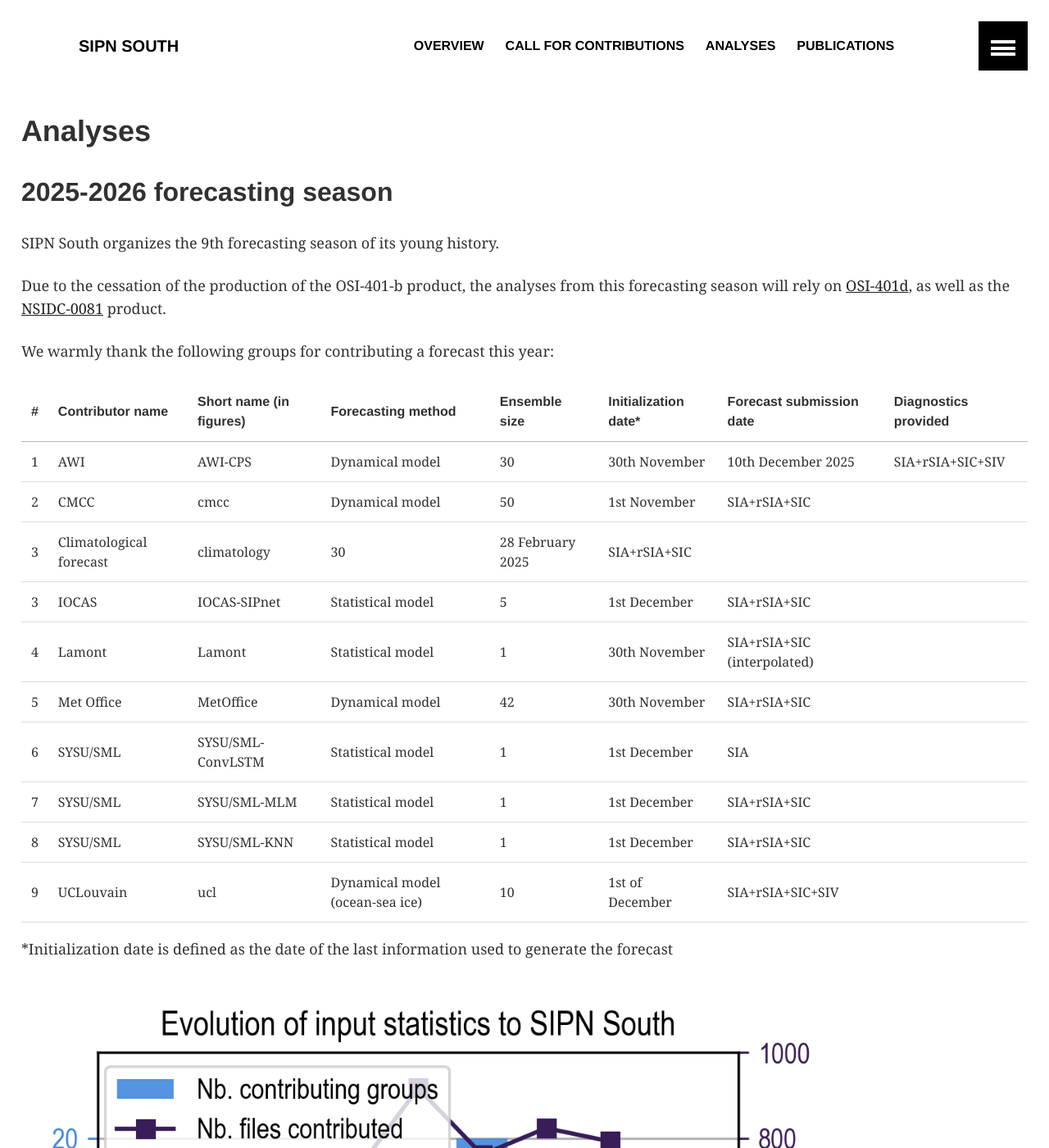
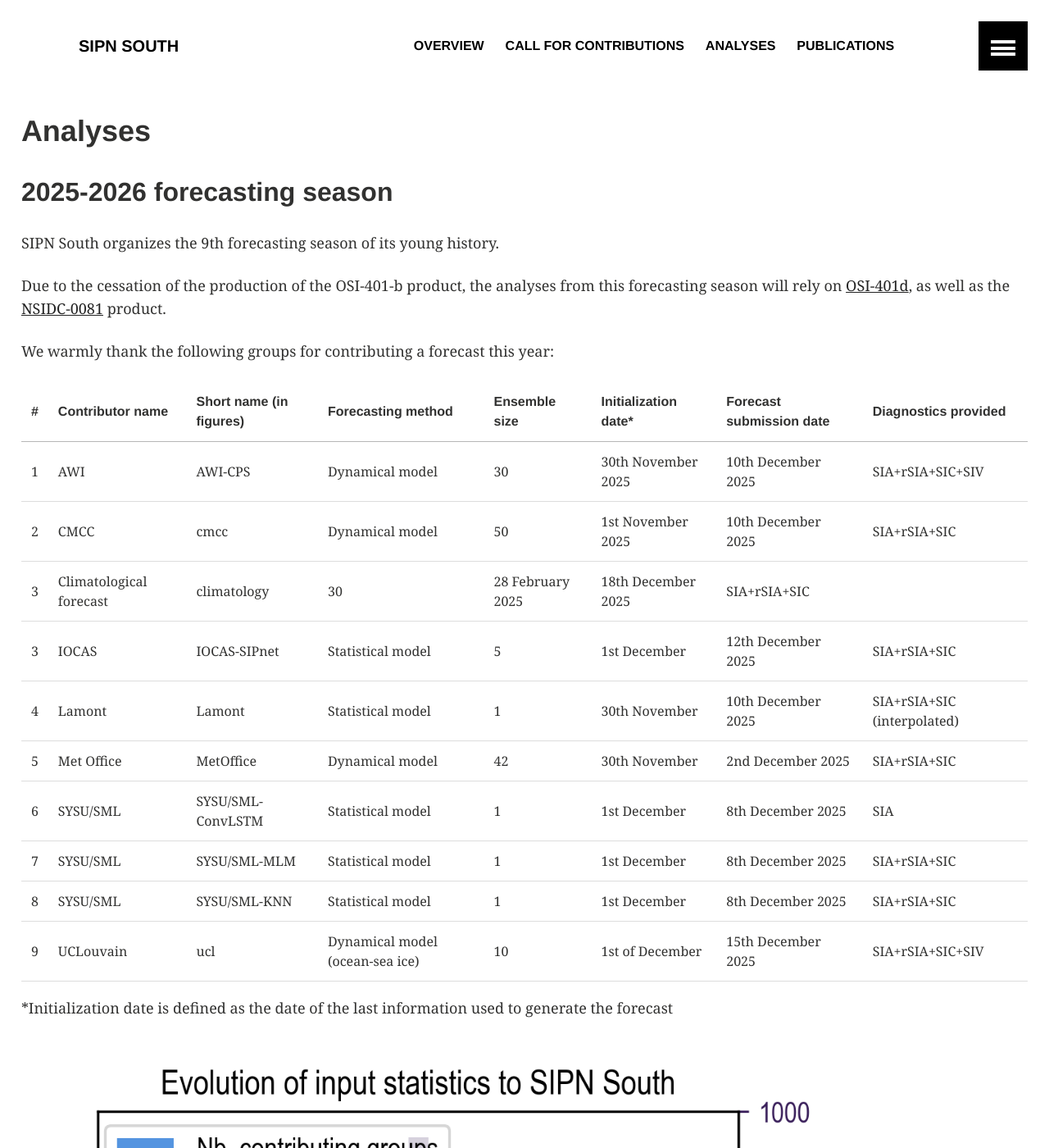
Before and after one commit to fmassonn/sipn-south.github.io, a Jekyll site: the page built from analyses.md, in a window 1280 px wide and 1400 px high. Shown: the whole window at 82% size. Built offline with Jekyll 4.4.1, drawn with Linux system fonts in a browser that asks for light colours; our own code applies the rules of GitHub Pages for plain Markdown files.

Commit message:
Update analyses.md

```diff
--- a/analyses.md
+++ b/analyses.md
@@ -10,16 +10,16 @@ We warmly thank the following groups for contributing a forecast this year:
 
 | # | Contributor name | Short name (in figures) | Forecasting method              | Ensemble size  | Initialization date* | Forecast submission date   | Diagnostics provided        |
 |---|------------------|-------------------------|---------------------------------|----------------|---------------------|-----------------------------|-----------------------------|
-| 1 | AWI              | AWI-CPS                 | Dynamical model                 | 30             | 30th November       |  10th December 2025         | SIA+rSIA+SIC+SIV            |
-| 2 | CMCC             | cmcc                    | Dynamical model                 | 50             | 1st  November       | SIA+rSIA+SIC                |
-| 3 | Climatological forecast                    | climatology                     | 30             | 28 February 2025    | SIA+rSIA+SIC                |
-| 3 | IOCAS            | IOCAS-SIPnet            | Statistical model               | 5              | 1st  December       | SIA+rSIA+SIC                |
-| 4 | Lamont           | Lamont                  | Statistical model               | 1              | 30th November       | SIA+rSIA+SIC (interpolated) |
-| 5 | Met Office       | MetOffice               | Dynamical model                 | 42             | 30th November       | SIA+rSIA+SIC                |
-| 6 | SYSU/SML         | SYSU/SML-ConvLSTM       | Statistical model               | 1              | 1st  December       | SIA                         |
-| 7 | SYSU/SML         | SYSU/SML-MLM            | Statistical model               | 1              | 1st  December       | SIA+rSIA+SIC                |
-| 8 | SYSU/SML         | SYSU/SML-KNN            | Statistical model               | 1              | 1st  December       | SIA+rSIA+SIC                |
-| 9 | UCLouvain        | ucl                     | Dynamical model (ocean-sea ice) | 10             | 1st of December     | SIA+rSIA+SIC+SIV            |
+| 1 | AWI              | AWI-CPS                 | Dynamical model                 | 30             | 30th November 2025  |  10th December 2025         | SIA+rSIA+SIC+SIV            |
+| 2 | CMCC             | cmcc                    | Dynamical model                 | 50             | 1st  November 2025  |  10th December 2025         | SIA+rSIA+SIC                |
+| 3 | Climatological forecast                    | climatology                     | 30             | 28 February 2025    |  18th December 2025         | SIA+rSIA+SIC                |
+| 3 | IOCAS            | IOCAS-SIPnet            | Statistical model               | 5              | 1st  December       |  12th December 2025         | SIA+rSIA+SIC                |
+| 4 | Lamont           | Lamont                  | Statistical model               | 1              | 30th November       |  10th December 2025         | SIA+rSIA+SIC (interpolated) |
+| 5 | Met Office       | MetOffice               | Dynamical model                 | 42             | 30th November       |  2nd December 2025          | SIA+rSIA+SIC                |
+| 6 | SYSU/SML         | SYSU/SML-ConvLSTM       | Statistical model               | 1              | 1st  December       |  8th December 2025          | SIA                         |
+| 7 | SYSU/SML         | SYSU/SML-MLM            | Statistical model               | 1              | 1st  December       |  8th December 2025          | SIA+rSIA+SIC                |
+| 8 | SYSU/SML         | SYSU/SML-KNN            | Statistical model               | 1              | 1st  December       |  8th December 2025          | SIA+rSIA+SIC                |
+| 9 | UCLouvain        | ucl                     | Dynamical model (ocean-sea ice) | 10             | 1st of December     |  15th December 2025         | SIA+rSIA+SIC+SIV            |
 
 *Initialization date is defined as the date of the last information used to generate the forecast
 
```
